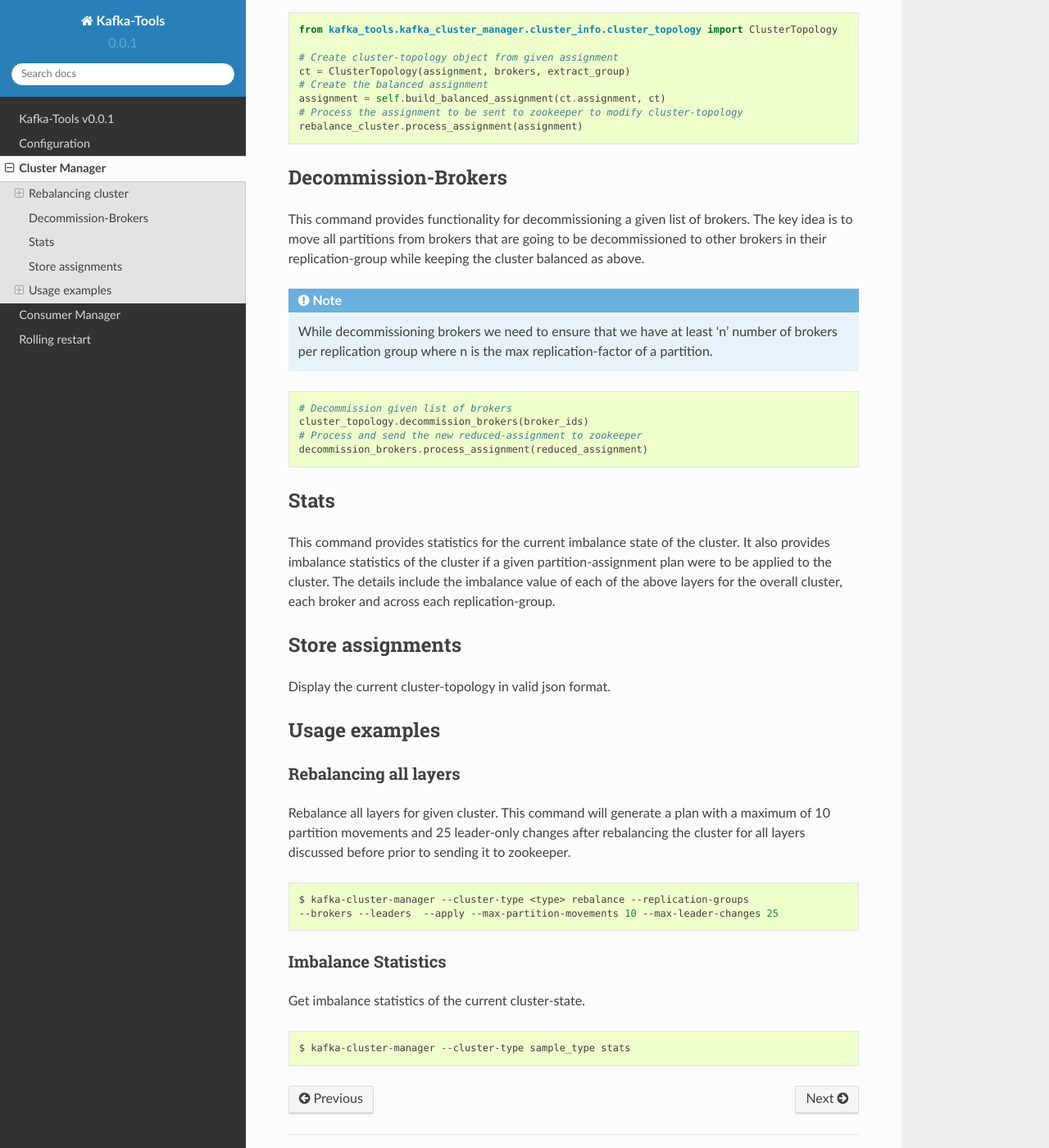
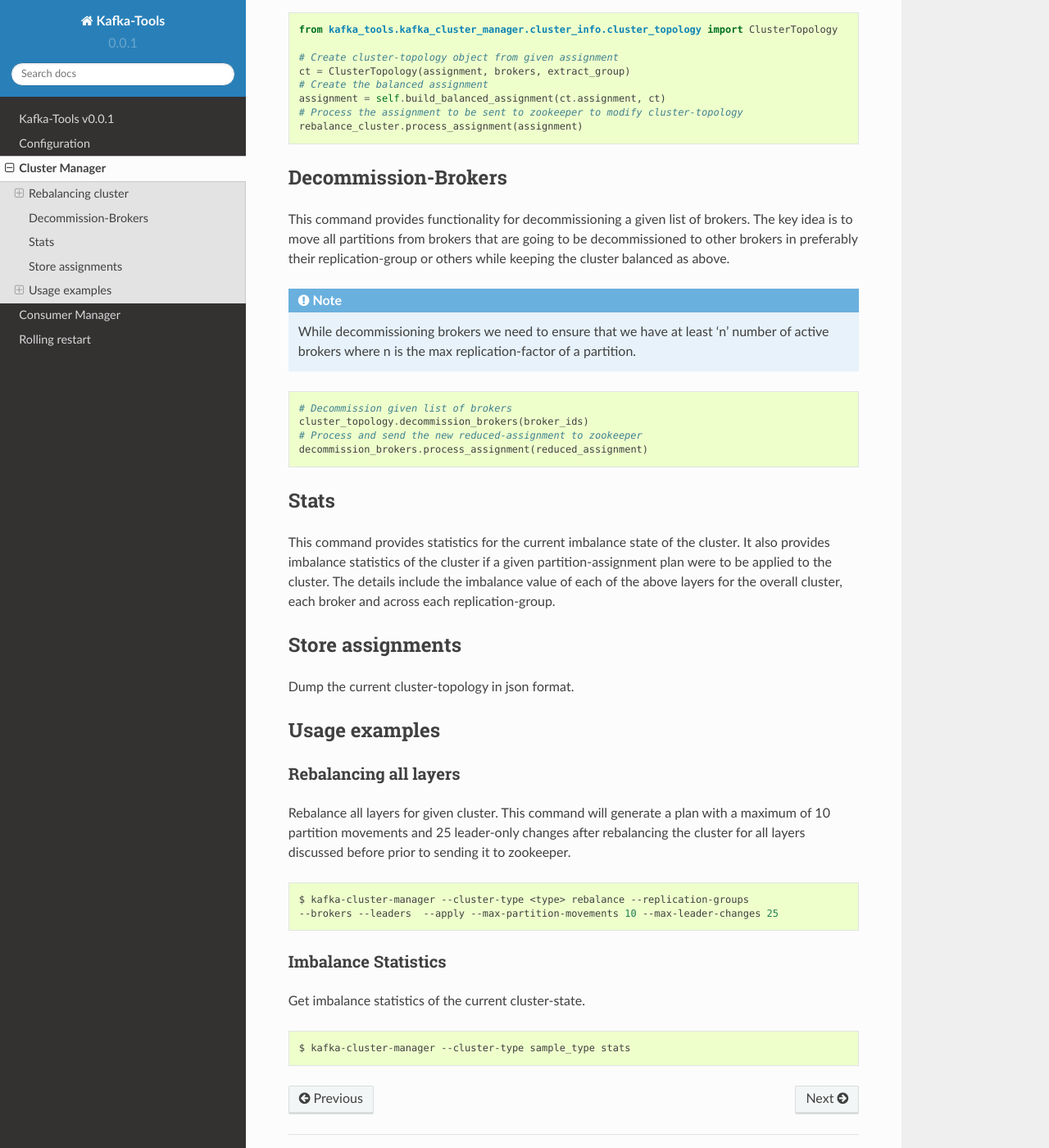
Before and after one commit to Yelp/kafka-utils, a Sphinx documentation site: the page built from docs/source/kafka_cluster_manager.rst, in a window 1280 px wide and 1400 px high, scrolled down 1622 px. Shown: the whole window at 82% size. Built offline with Sphinx 7.4.7 and the Read the Docs theme 2.0.0, drawn with Linux system fonts in a browser that asks for light colours.

Commit message:
Update kafka_cluster_manager.rst

```diff
--- a/docs/source/kafka_cluster_manager.rst
+++ b/docs/source/kafka_cluster_manager.rst
@@ -1,5 +1,5 @@
 Cluster Manager
-*********************
+***************
 This tool provides a set of commands to manipulate and modify the cluster topology
 and get metrics for different states of the cluster. These include balancing the
 cluster-state, decommissioning brokers, evaluating metrics for the current state of
@@ -82,10 +82,10 @@
 ====================
 This command provides functionality for decommissioning a given list of brokers. The key
 idea is to move all partitions from brokers that are going to be decommissioned to other
-brokers in their replication-group while keeping the cluster balanced as above.
+brokers in preferably their replication-group or others while keeping the cluster balanced as above.
 
 .. note:: While decommissioning brokers we need to ensure that we have at least 'n' number
-   of brokers per replication group where n is the max replication-factor of a partition.
+   of active brokers where n is the max replication-factor of a partition.
 
 .. code-block:: python
 
@@ -103,8 +103,7 @@
 
 Store assignments
 =================
-Display the current cluster-topology in valid json format.
-
+Dump the current cluster-topology in json format.
 
 Usage examples
 ==============
```
